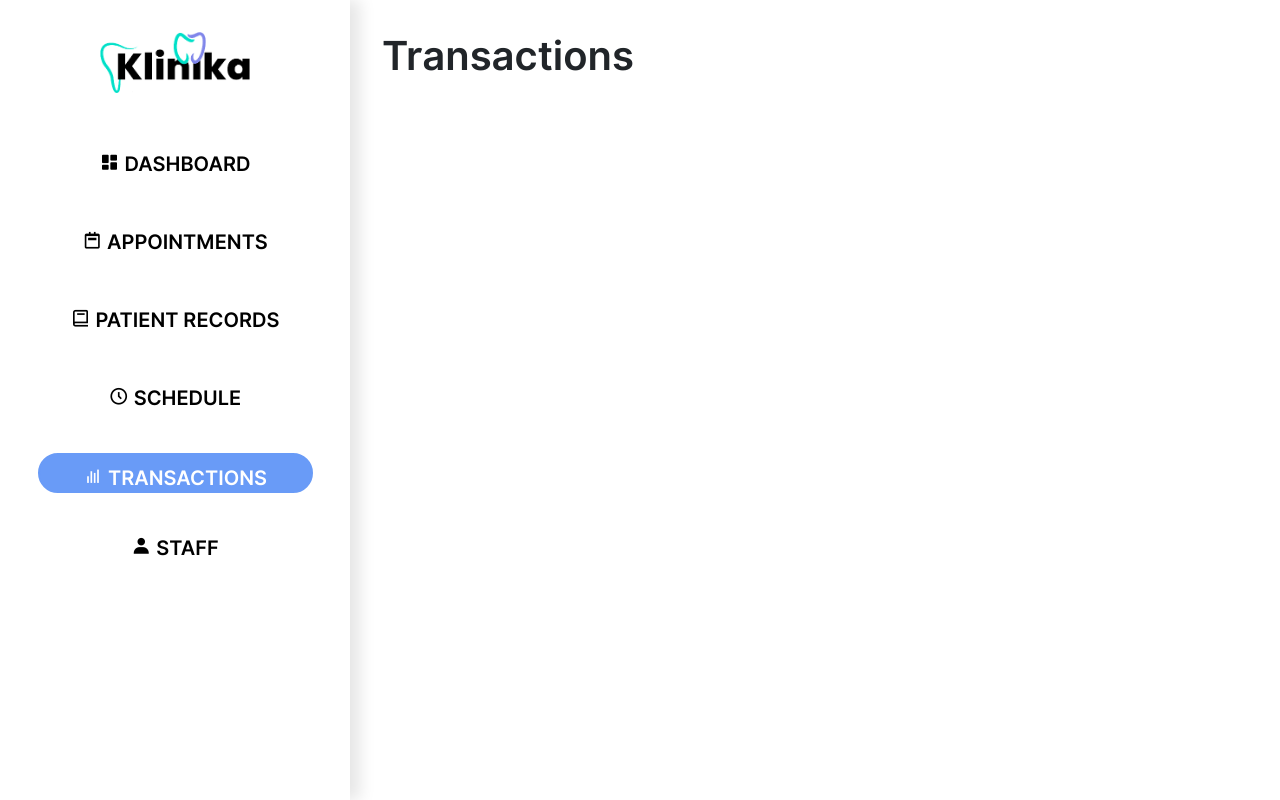
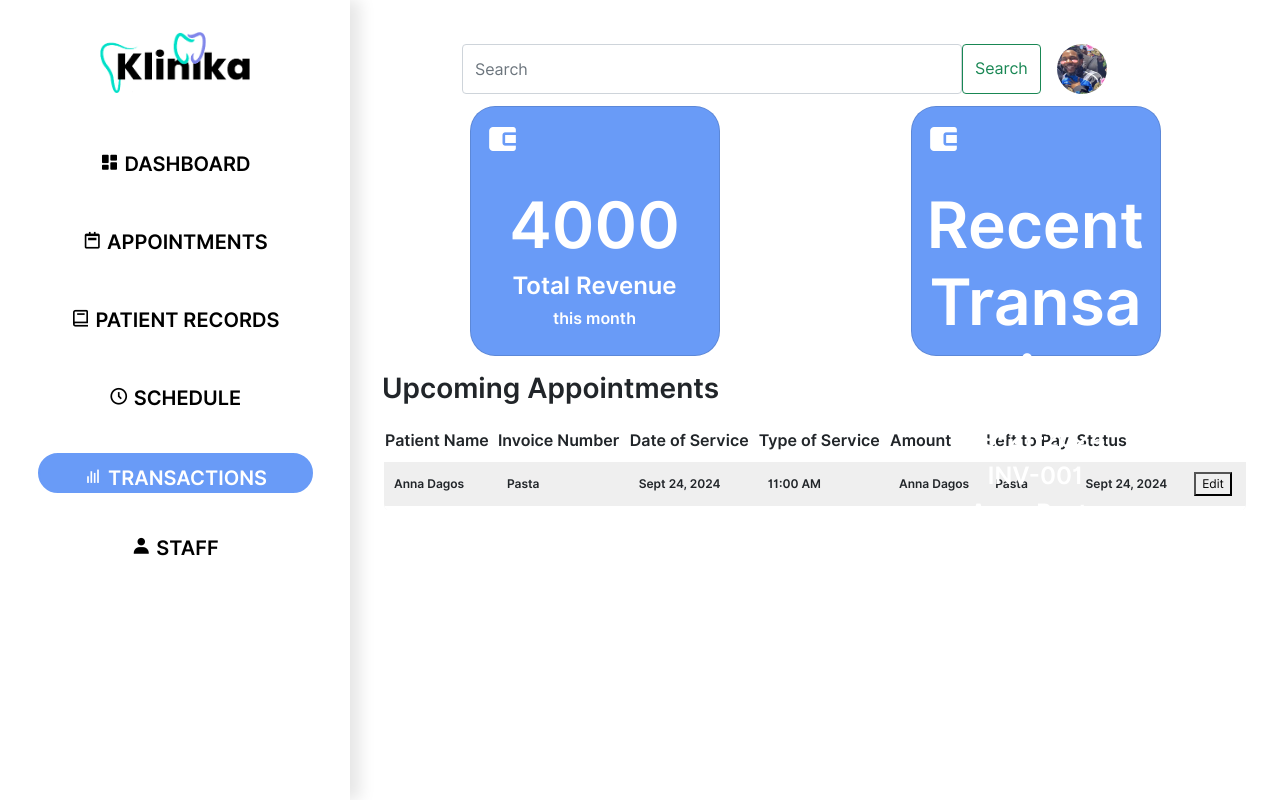
Before and after one commit to Lentucky/Klinika-update, a PHP site: page /transactions.php in a window 1280 px wide. Run offline with PHP 8.4, Linux system fonts and the light colour scheme.

Commit message:
added html to the main stuff

```diff
--- a/transactions.php
+++ b/transactions.php
@@ -1,7 +1,63 @@
 <?php include('partials/header.php') ?>
 
-<main>
-    <h1>Transactions</h1>
-</main>
+    <main>
+        <div class="search-container">
+            <form class="form-inline my-2 my-lg-0">
+                <input class="form-control mr-sm-2" type="search" placeholder="Search" aria-label="Search">
+                <button class="btn btn-outline-success my-2 my-sm-0" type="submit">Search</button>
+                <img src="img/image.png" alt="">
+            </form>
+        </div>
+
+        <div class="card-container">
+            <div class="card">
+                <i class='bx bxs-wallet-alt'></i>
+
+                <h1>4000</h1>
+                <h2>Total Revenue</h2>
+                <h3>this month</h3>
+            </div>
+            <div class="card">
+                <i class='bx bxs-wallet-alt'></i>
+
+                <h1>Recent Transaction</h1>
+                <h2>09-21-2024</h2>
+                <h2>INV-001</h2>
+                <h2>Anna Pasta</h2>
+                <h2>Dagos</h2>
+                <h2>1000</h2>
+            </div>
+        </div>
+
+        <div class="table-container">
+            <h3>Upcoming Appointments</h3>
+            <table class="dash-table">
+                <tr>
+                    <th>Patient Name</th>
+                    <th>Invoice Number</th>
+                    <th>Date of Service</th>
+                    <th>Type of Service</th>
+                    <th>Amount</th>
+                    <th>Left to Pay</th>
+                    <th>Status</th>
+                    <th></th>
+                </tr>
+
+                <tr>
+                    <td>Anna Dagos</td>
+                    <td>Pasta</td>
+                    <td>Sept 24, 2024</td>
+                    <td>11:00 AM</td>
+                    <td>Anna Dagos</td>
+                    <td>Pasta</td>
+                    <td>Sept 24, 2024</td>
+                    <td>
+                        <button class="main-button">Edit</button>
+                    </td>
+                </tr>
+
+            </table>
+        </div>
+    </main>
 
 <?php include('partials/footer.php') ?>
```
Also changed, not shown: appointments.php (+55 -3 lines), patient-records.php (+37 -3 lines), staff.php (+51 -3 lines).
